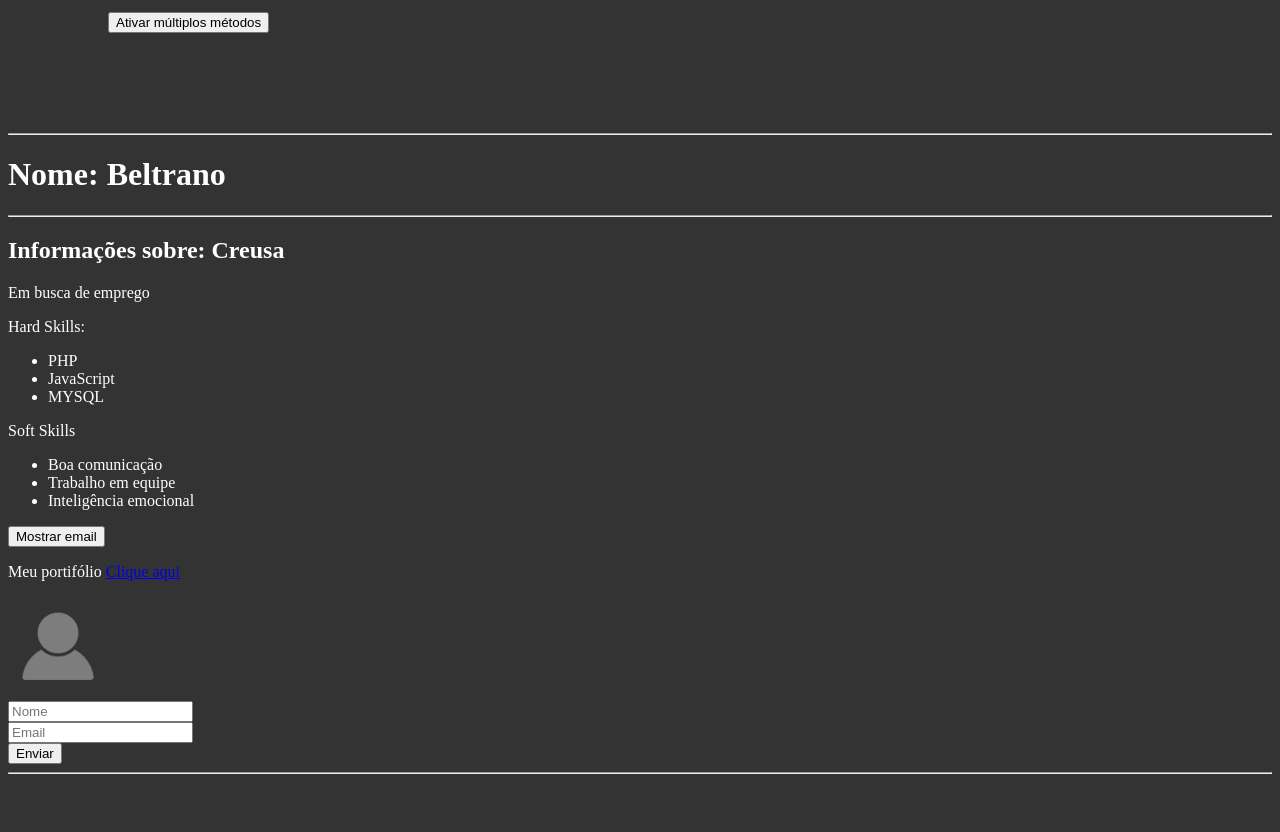
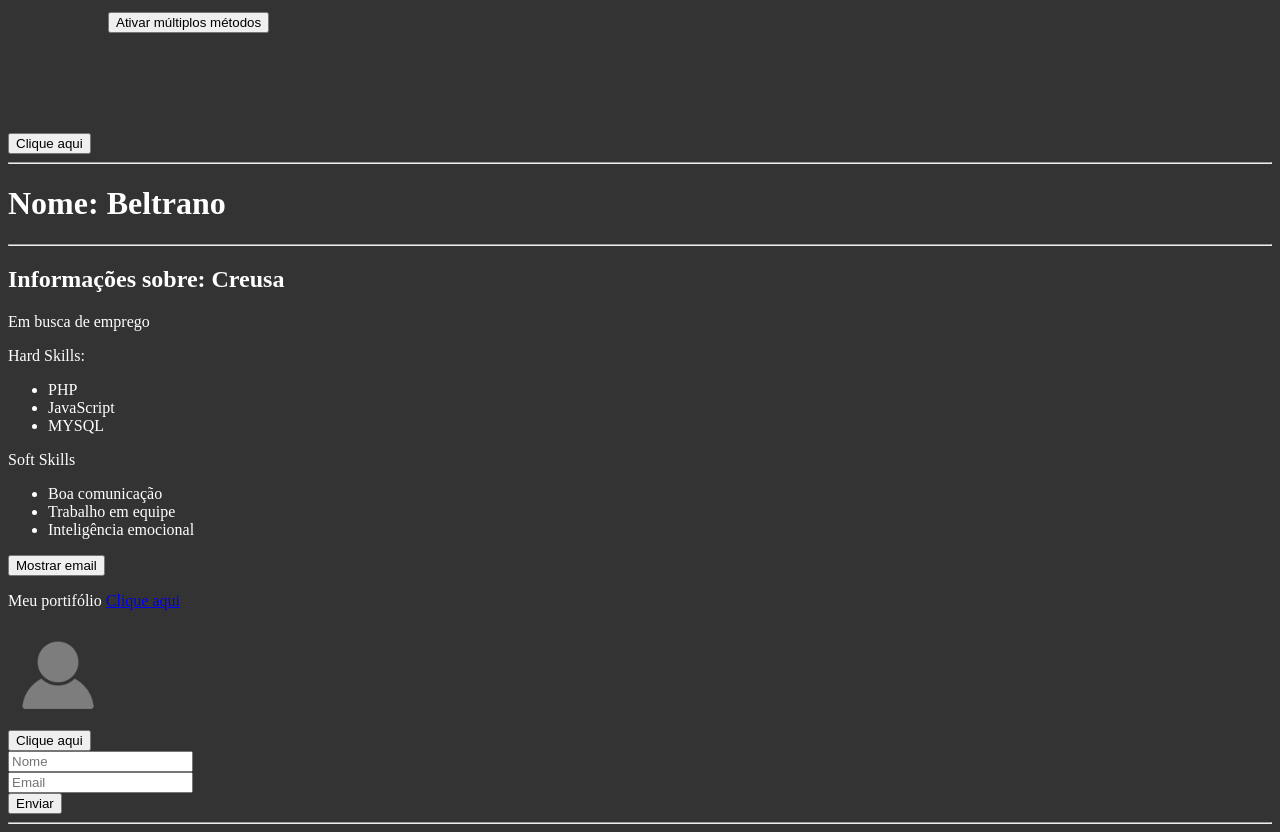
Before and after one commit to LeonardoScherer/curso_vuejs3, a Vue app in the folder 3_projeto_cli/: page / in a window 1280 px wide. Shown: the part 220-1052 px from the top of the page. Before the commit the page ends 1002 px from the top, so only its background shows below. Built offline with nearby package versions, Linux system fonts and the light colour scheme.

Commit message:
Reutilização de componentes

```diff
--- a/3_projeto_cli/src/components/Picture.vue
+++ b/3_projeto_cli/src/components/Picture.vue
@@ -1,9 +1,14 @@
 <template>
-    <img :src="avatar" :alt="descricao" class="img">
+    <div>
+        <img :src="avatar" :alt="descricao" class="img">
+        <Reutilizacao />
+    </div>
 </template>
 
 <script>
+    import Reutilizacao from './Reutilizacao.vue'
     export default {
+        components: { Reutilizacao },
         name: 'Picture',
         data() {
             return {
--- a/3_projeto_cli/src/components/PrimeiroComponente.vue
+++ b/3_projeto_cli/src/components/PrimeiroComponente.vue
@@ -3,15 +3,19 @@
         <h1>Componente Vue 3</h1>
         <p>Meu nome é: {{ nome }} e trabalho como {{ profissao }}</p>
         <MultiplosEventos />
+        <Reutilizacao />
     </div>
 </template>
 
 <script>
     import MultiplosEventos from './MultiplosEventos.vue'
+    import Reutilizacao from './Reutilizacao.vue'
+
     export default {
         name: 'PrimeiroComponente',
         components: {
-            MultiplosEventos
+            MultiplosEventos,
+            Reutilizacao
         },
         data() {
             return {
--- /dev/null
+++ b/3_projeto_cli/src/components/Reutilizacao.vue
@@ -0,0 +1,22 @@
+<template>
+    <div>
+        <button @click="ativar">Clique aqui</button>
+        <span v-show="ativou">Ativado</span>
+    </div>
+</template>
+
+<script>
+export default {
+    name: 'Reutilizacao',
+    data() {
+        return {
+            ativou: false
+        }
+    },
+    methods: {
+        ativar() {
+            this.ativou = !this.ativou
+        }
+    }
+}
+</script>
```
